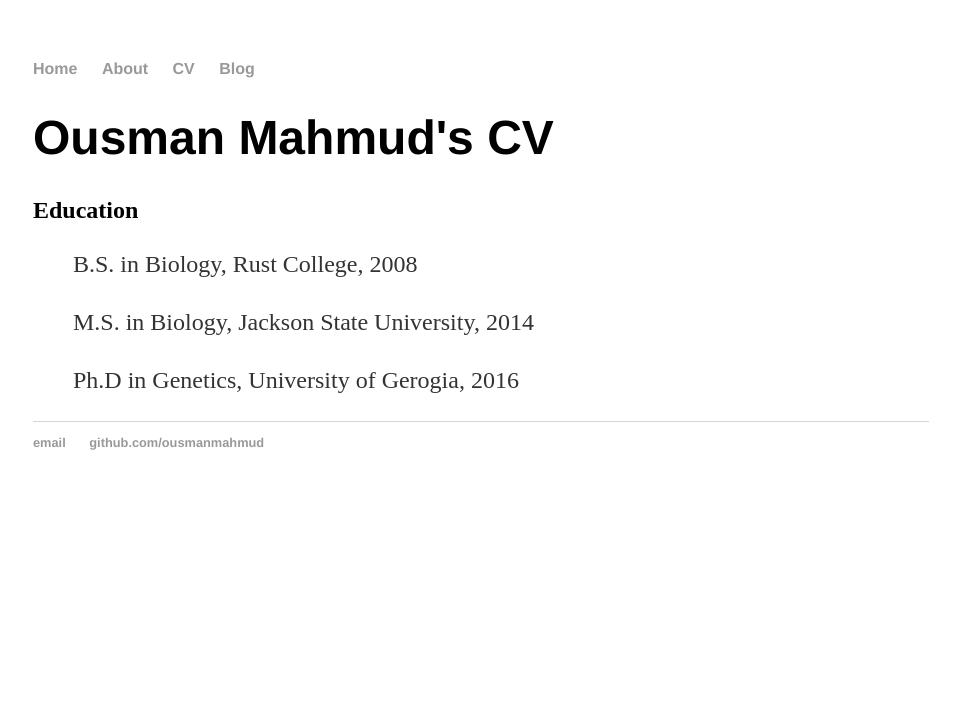
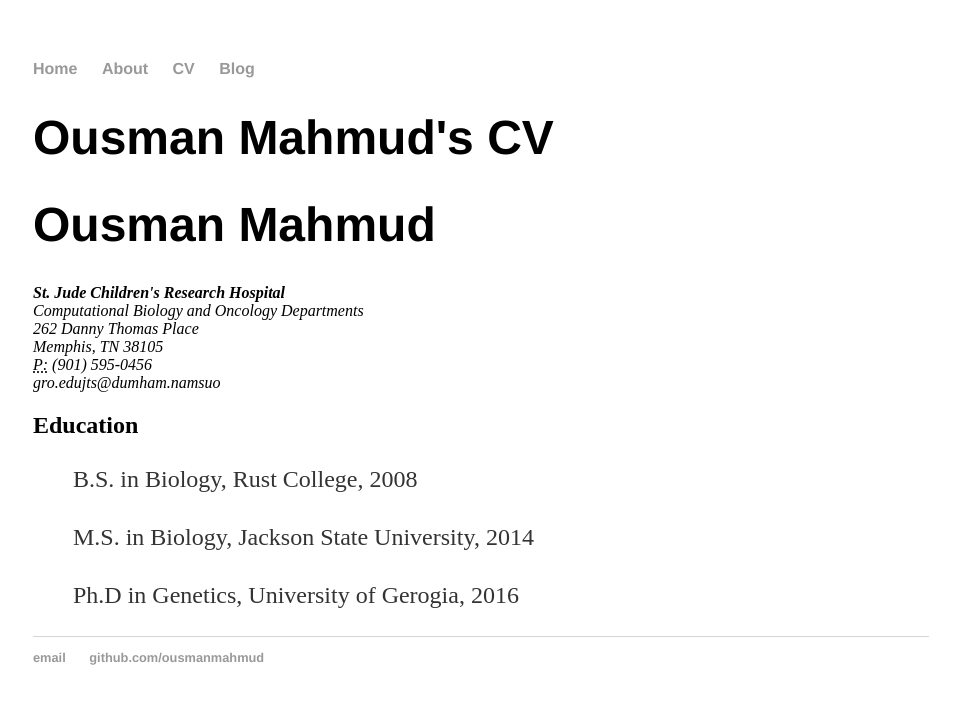
Before and after one commit to Zoites/zoites.github.io.old, a Jekyll site: the page built from cv/index.html, in a window 1280 px wide. Shown: the top 704 px of the page, without its empty margins (159-1119 px from the left). Built offline with Jekyll 4.4.1, drawn with Linux system fonts in a browser that asks for light colours.

Commit message:
Update index.html

```diff
--- a/cv/index.html
+++ b/cv/index.html
@@ -3,6 +3,19 @@ layout: default
 title: Ousman Mahmud's CV
 ---
 	<h1>{{ page.title }}</h1>
+
+<div itemscope itemtype="http://data-vocabulary.org/Person">
+				<span itemprop="name"><h1>Ousman Mahmud</h1></span>
+				<address>
+				<span itemprop="affiliation"><strong>St. Jude Children's Research Hospital</strong><br></span>
+				<span itemprop="affiliation">Computational Biology and Oncology Departments<br></span>
+				262 Danny Thomas Place<br>
+				Memphis, TN 38105<br>
+				<abbr title="phone">P:</abbr> (901) 595-0456<br>
+				<span class="obfuscate">gro.edujts@dumham.namsuo</span>
+				</address>
+</div>
+
 
 <h2>Education</h2>
 <blockquote>
```
